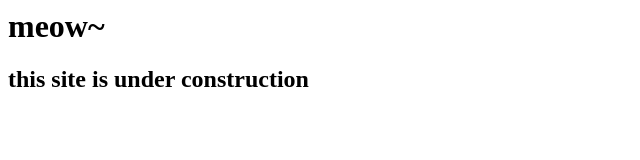
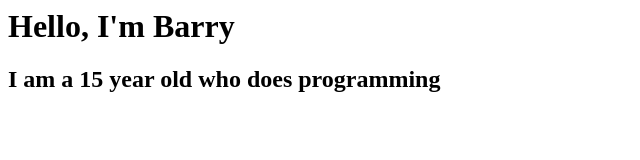
Before and after one commit to ohno-ourtable/ohno-ourtable.github.io, a plain HTML site: page index.html in a window 1280 px wide. Shown: the whole page, without its empty margins (0-640 px from the left). Drawn offline with Linux system fonts and the light colour scheme.

Commit message:
Update index.html

```diff
--- a/index.html
+++ b/index.html
@@ -1,2 +1,2 @@
-<h1>meow~</h1>
-<h2>this site is under construction</h2>
+<h1>Hello, I'm Barry</h1>
+<h2>I am a 15 year old who does programming</h2>
```
